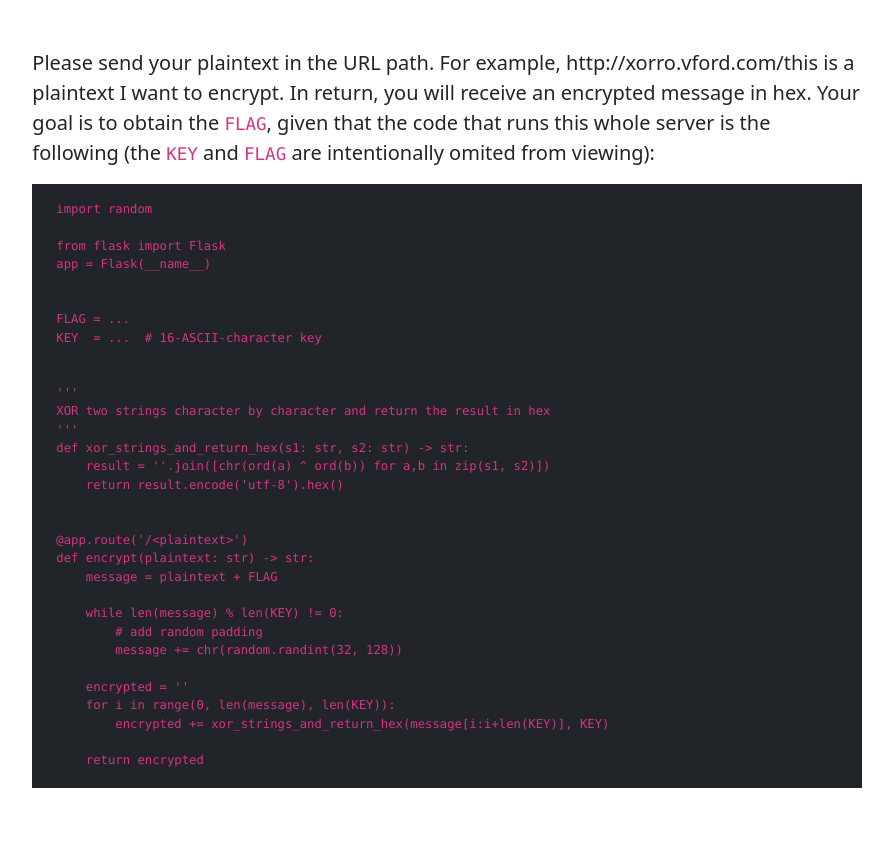
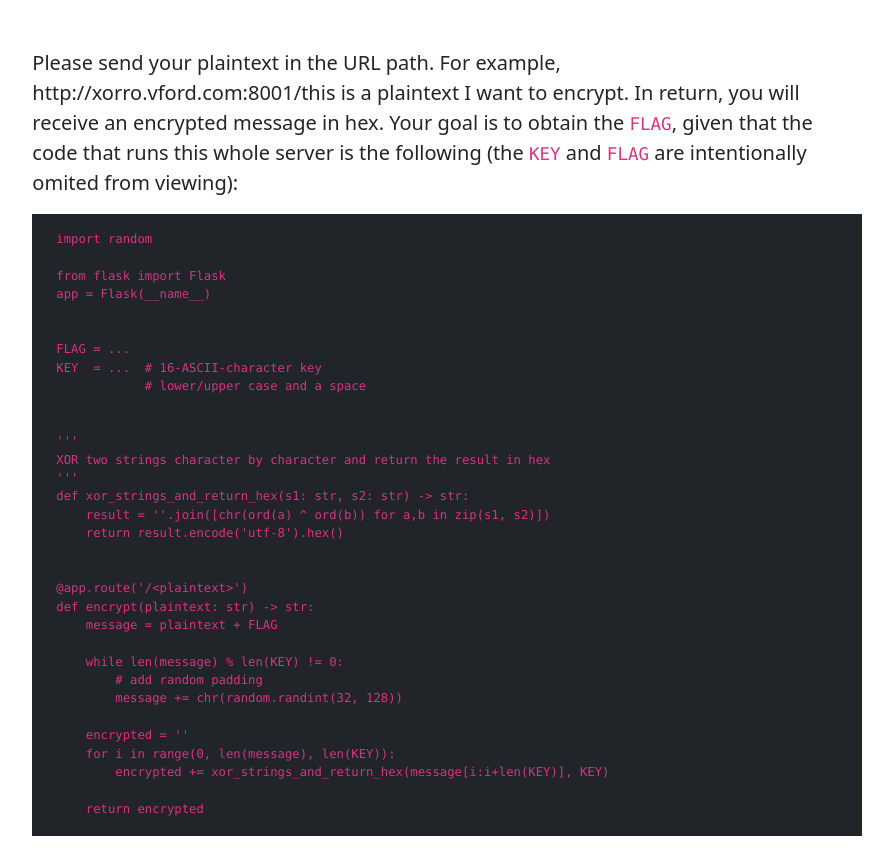
Before and after one commit to vitalyford/crypto-challenge, a Flask app: page / in a window 1280 px wide. Shown: the whole page, without its empty margins (193-1086 px from the left). Before the commit the page ends 788 px from the top, so only its background shows below. Run offline with Flask 2, Linux system fonts and the light colour scheme.

Commit message:
Update the template and flag

```diff
--- a/app.py
+++ b/app.py
@@ -9,6 +9,7 @@ app = Flask(__name__)
 
 FLAG = 'https://vford.me/final-answers'
 KEY  = 'It has been real'  # 16-ASCII-character key
+                           # lower/upper case and a space
 
 
 def xor_strings_and_return_text(s1: str, s2: str) -> str:
--- a/templates/index.html
+++ b/templates/index.html
@@ -11,7 +11,7 @@
     <div class="container-fluid">
         <div class="row">
           <div class="col-md-8 col-sm-12 m-auto mt-5">
-            <p class="lead">Please send your plaintext in the URL path. For example, <b>http://xorro.vford.com/this is a plaintext I want to encrypt</b>. In return, you will receive an encrypted message in <b>hex</b>. Your goal is to obtain the <code>FLAG</code>, given that the code that runs this whole server is the following (the <code>KEY</code> and <code>FLAG</code> are intentionally omited from viewing):</p>
+            <p class="lead">Please send your plaintext in the URL path. For example, <b>http://xorro.vford.com:8001/this is a plaintext I want to encrypt</b>. In return, you will receive an encrypted message in <b>hex</b>. Your goal is to obtain the <code>FLAG</code>, given that the code that runs this whole server is the following (the <code>KEY</code> and <code>FLAG</code> are intentionally omited from viewing):</p>
             <div class="bg-dark"><code class="pl-5"><pre class="mx-4 pt-3">
 import random
 
@@ -21,6 +21,7 @@ app = Flask(__name__)
 
 FLAG = ...
 KEY  = ...  # 16-ASCII-character key
+            # lower/upper case and a space
 
 
 '''
```
